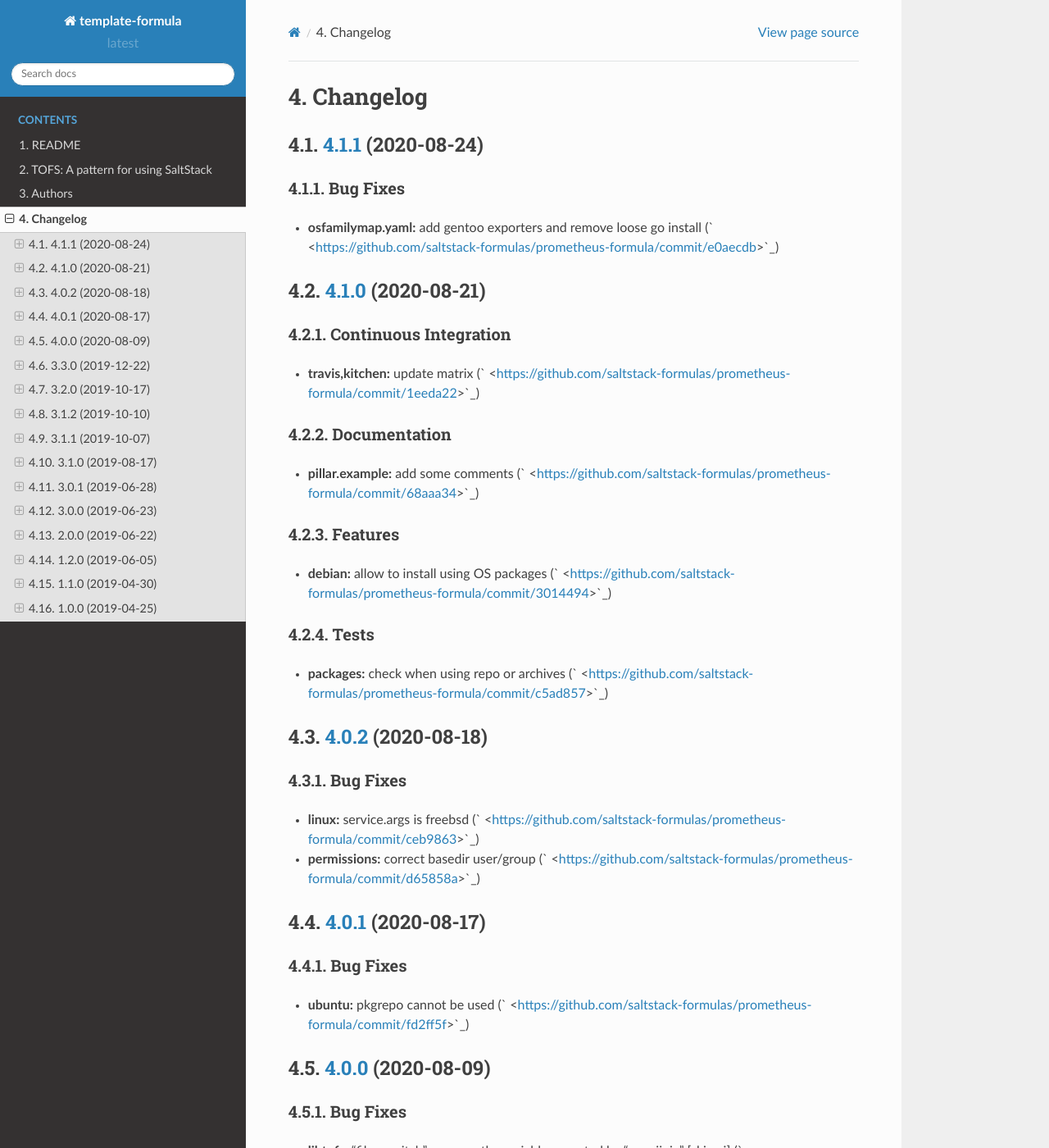
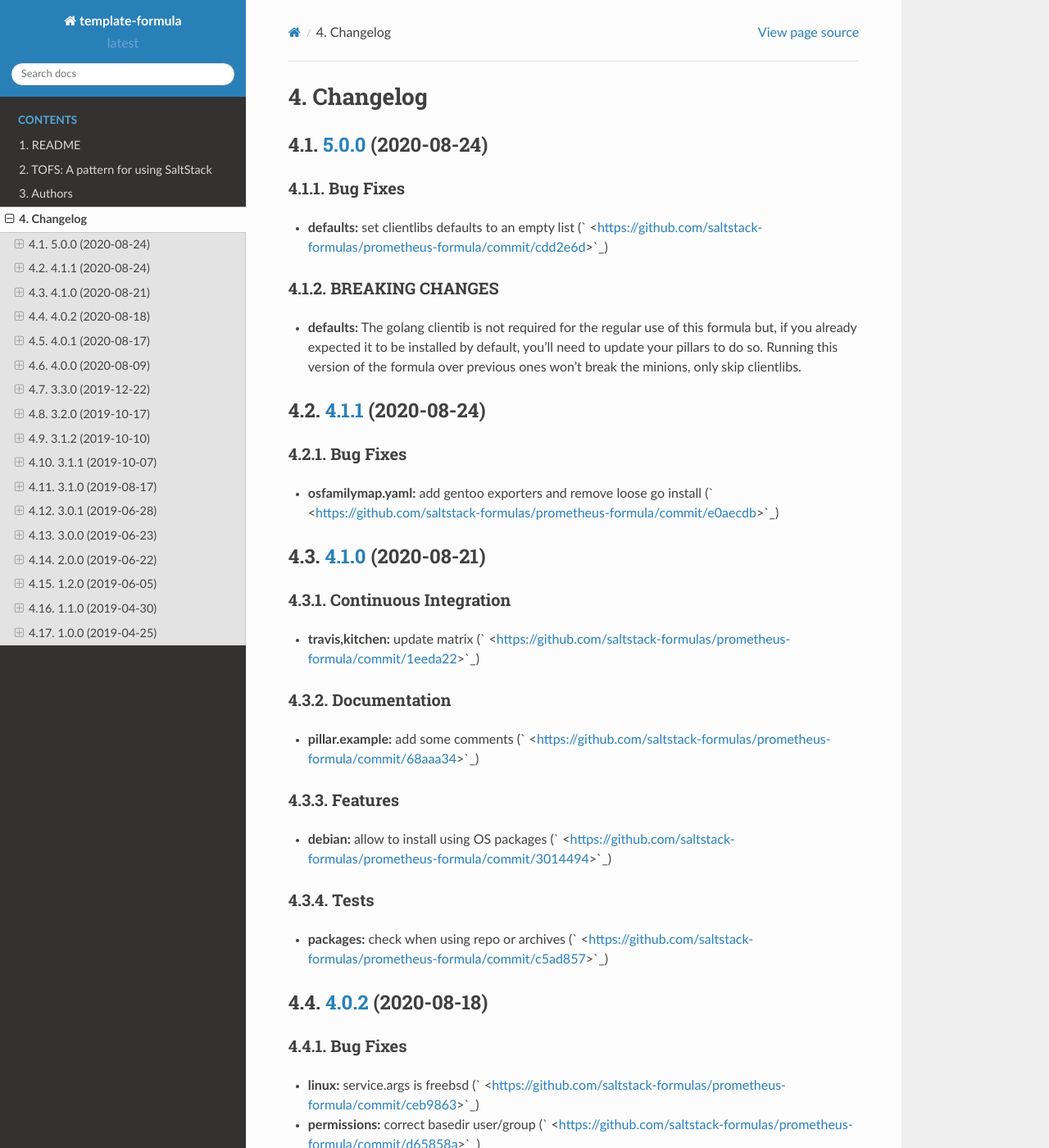
Before and after one commit to saltstack-formulas/prometheus-formula, a Sphinx documentation site: the page built from docs/CHANGELOG.rst, in a window 1280 px wide and 1400 px high. Shown: the whole window at 82% size. Built offline with Sphinx 7.4.7 and the Read the Docs theme 2.0.0, drawn with Linux system fonts in a browser that asks for light colours; pages that are not in the unit, such as notebooks, are missing from menus; some of the changed text lies outside the part shown.

Commit message:
chore(release): 5.0.0 [skip ci]
# [5.0.0](https://github.com/saltstack-formulas/prometheus-formula/compare/v4.1.1...v5.0.0) (2020-08-24)

### Bug Fixes

* **defaults:** set clientlibs defaults to an empty list ([](https://github.com/saltstack-formulas/prometheus-formula/commit/cdd2e6d))

### BREAKING CHANGES

* **defaults:** The golang clientib is not required for
the regular use of this formula but, if you already expected it to be
installed by default, you'll need to update your pillars to do so.
Running this version of the formula over previous ones won't break the
minions, only skip clientlibs.

```diff
--- a/docs/CHANGELOG.rst
+++ b/docs/CHANGELOG.rst
@@ -1,6 +1,25 @@
 
 Changelog
 =========
+
+`5.0.0 <https://github.com/saltstack-formulas/prometheus-formula/compare/v4.1.1...v5.0.0>`_ (2020-08-24)
+------------------------------------------------------------------------------------------------------------
+
+Bug Fixes
+^^^^^^^^^
+
+
+* **defaults:** set clientlibs defaults to an empty list (\ ` <https://github.com/saltstack-formulas/prometheus-formula/commit/cdd2e6d>`_\ )
+
+BREAKING CHANGES
+^^^^^^^^^^^^^^^^
+
+
+* **defaults:** The golang clientib is not required for
+  the regular use of this formula but, if you already expected it to be
+  installed by default, you'll need to update your pillars to do so.
+  Running this version of the formula over previous ones won't break the
+  minions, only skip clientlibs.
 
 `4.1.1 <https://github.com/saltstack-formulas/prometheus-formula/compare/v4.1.0...v4.1.1>`_ (2020-08-24)
 ------------------------------------------------------------------------------------------------------------
```
Also changed, not shown: AUTHORS.md (+2 -2 lines), CHANGELOG.md (+16 -0 lines), docs/AUTHORS.rst (+4 -4 lines), 1 other file.
